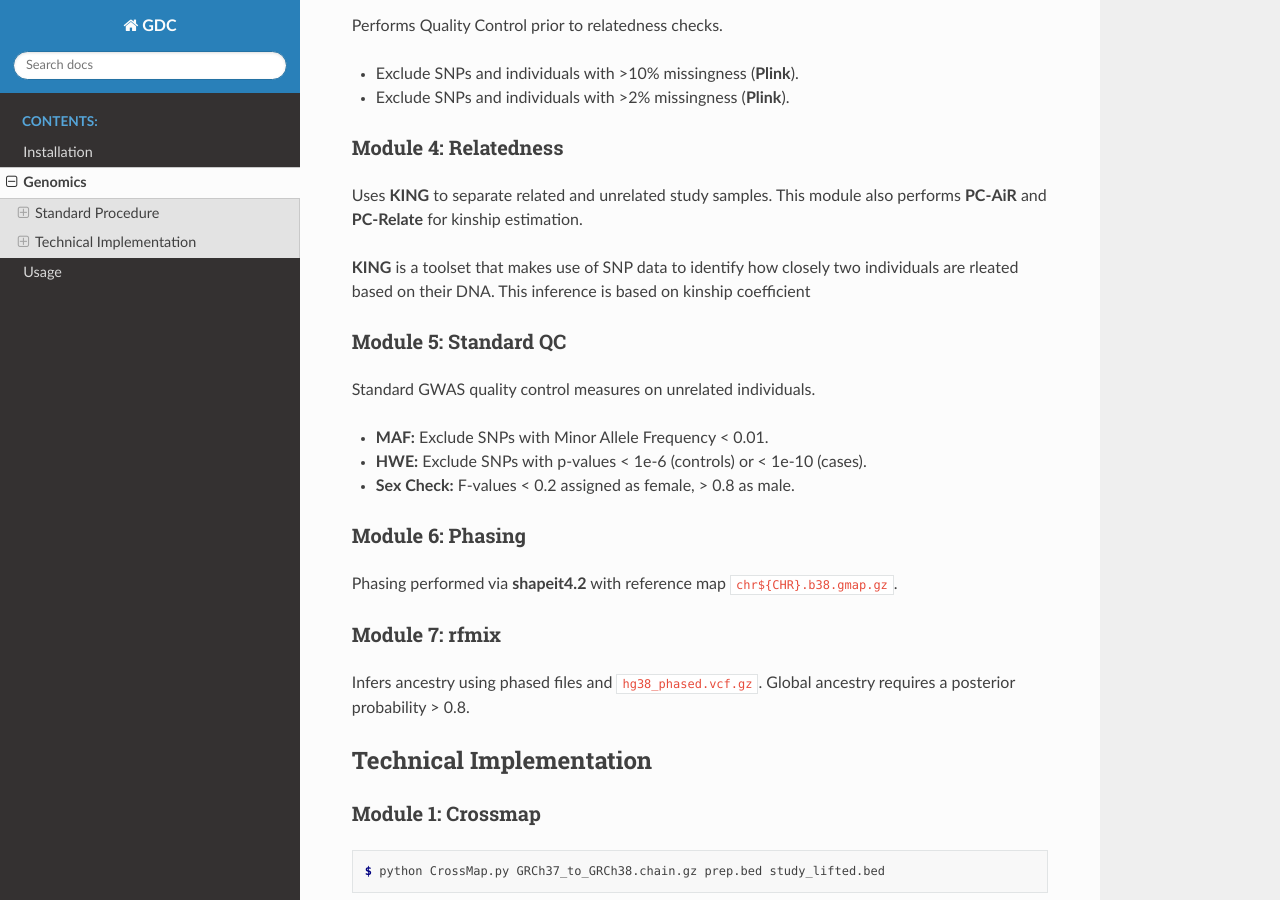
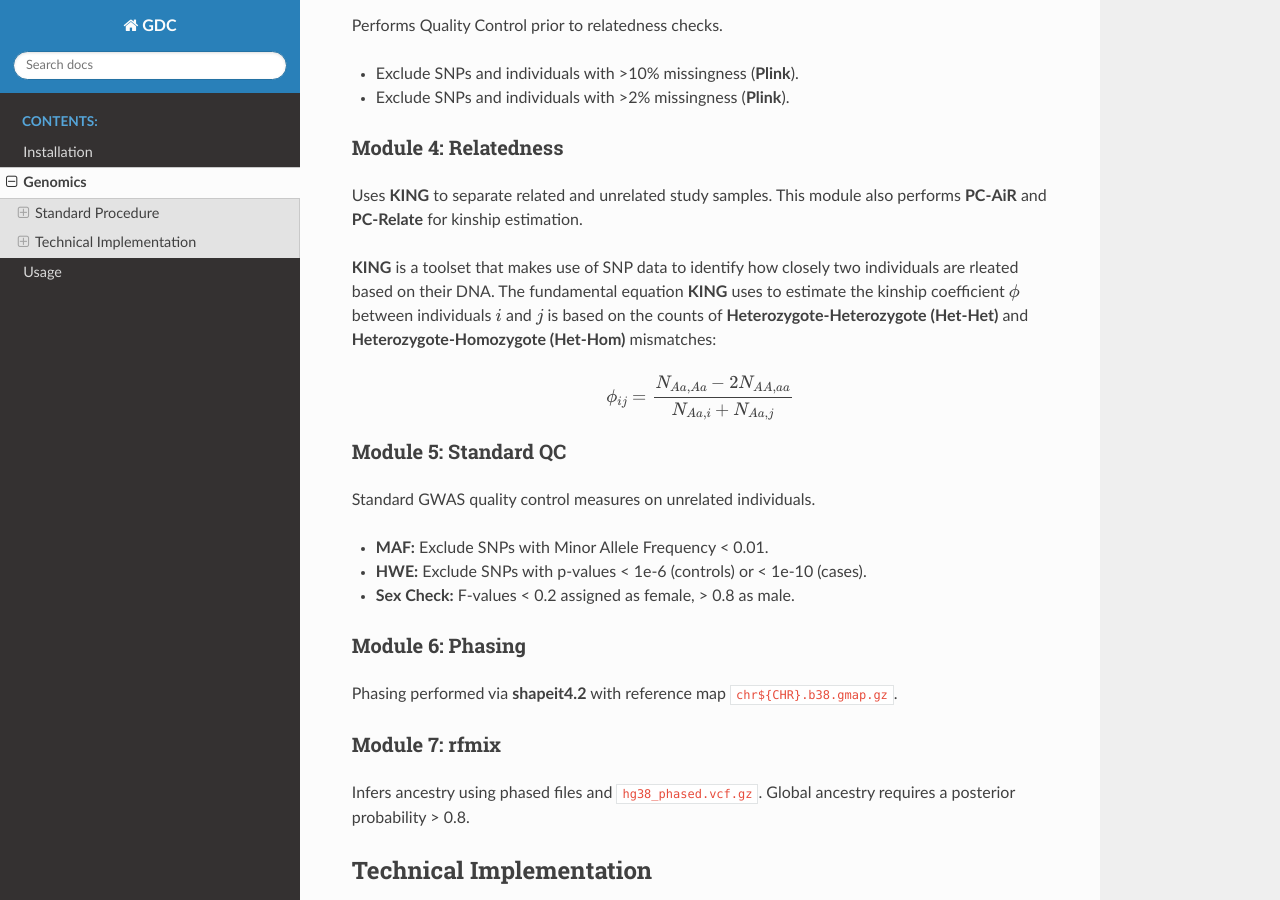
Before and after one commit to and02709/GDC, a Sphinx documentation site: the page built from docs/genomics.rst, in a window 1280 px wide and 900 px high, scrolled down 1209 px. Built offline with Sphinx 7.4.7 and the Read the Docs theme 3.1.0, drawn with Linux system fonts in a browser that asks for light colours; pages that are not in the unit, such as notebooks, are missing from menus.

Commit message:
Enhance KING toolset description with equation
Clarified the description of the KING toolset and added the fundamental equation for kinship coefficient estimation.

```diff
--- a/docs/genomics.rst
+++ b/docs/genomics.rst
@@ -36,7 +36,11 @@ Module 4: Relatedness
 ~~~~~~~~~~~~~~~~~~~~~
 Uses **KING** to separate related and unrelated study samples. This module also performs **PC-AiR** and **PC-Relate** for kinship estimation.
 
-**KING** is a toolset that makes use of SNP data to identify how closely two individuals are rleated based on their DNA.  This inference is based on kinship coefficient
+**KING** is a toolset that makes use of SNP data to identify how closely two individuals are rleated based on their DNA.  The fundamental equation **KING** uses to estimate the kinship coefficient :math:`\phi` between individuals :math:`i` and :math:`j` is based on the counts of **Heterozygote-Heterozygote (Het-Het)** and **Heterozygote-Homozygote (Het-Hom)** mismatches:
+
+.. math::
+
+   \phi_{ij} = \frac{N_{Aa,Aa} - 2N_{AA,aa}}{N_{Aa,i} + N_{Aa,j}}
 
 Module 5: Standard QC
 ~~~~~~~~~~~~~~~~~~~~~
```
